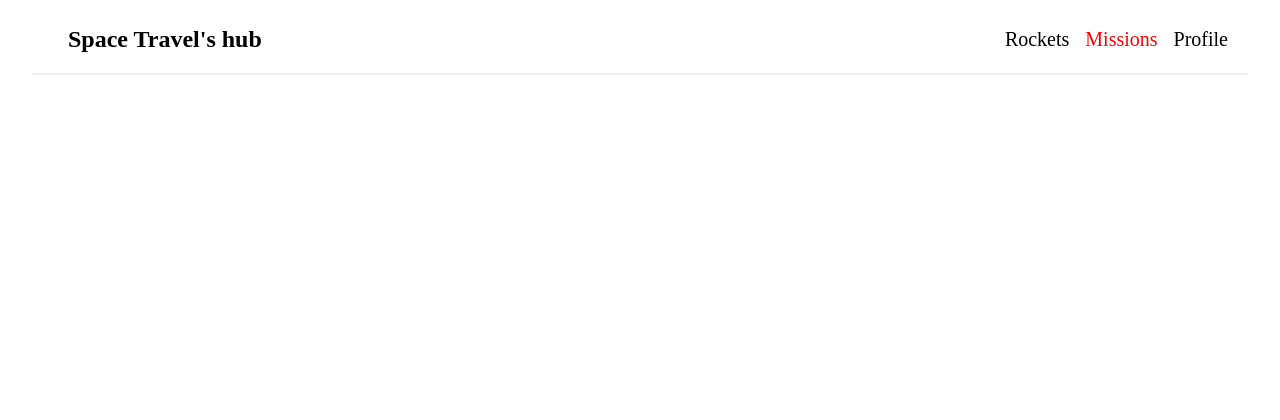
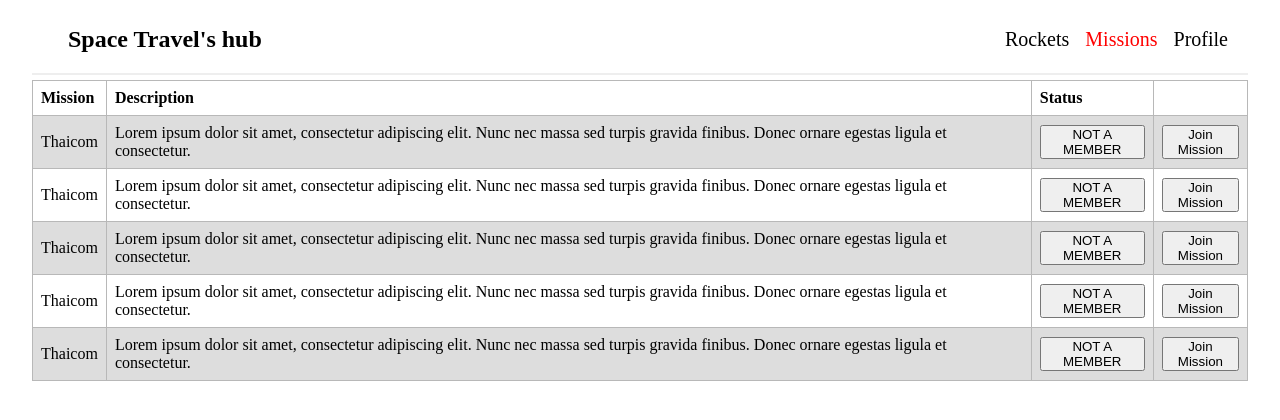
Before and after one commit to AhmedMohsen600/space-travel-hub, a React (Create React App) app: page /missions in a window 1280 px wide. Shown: the top 420 px of the page. Built offline with nearby package versions, Linux system fonts and the light colour scheme.

Commit message:
Add table component

```diff
--- a/src/components/index.js
+++ b/src/components/index.js
@@ -1 +1,2 @@
 export { default as Header } from './header';
+export { default as Table } from './table';
--- a/src/pages/missions/index.js
+++ b/src/components/table/index.js
@@ -4,9 +4,9 @@ import {
   TableBody,
   MissionStatus,
   JoinMission,
-} from './styles/missions';
+} from './styles/table';
 
-const Missions = () => {
+const Table = () => {
   return (
     <MissionsWrapper>
       <MainHeadings>
@@ -93,4 +93,4 @@ const Missions = () => {
   );
 };
 
-export default Missions;
+export default Table;
--- /dev/null
+++ b/src/pages/Missions.js
@@ -0,0 +1,11 @@
+import { Table } from '../components';
+
+const Missions = () => {
+  return (
+    <>
+      <Table />
+    </>
+  );
+};
+
+export default Missions;
--- a/src/pages/index.js
+++ b/src/pages/index.js
@@ -1,3 +1,5 @@
 export { default as Rocket } from './Rockets';
 
 export { default as Profile } from './Profile';
+
+export { default as Missions } from './Missions';
--- a/src/routes/pages-routes.js
+++ b/src/routes/pages-routes.js
@@ -1,14 +1,14 @@
 import { Routes, Route } from 'react-router-dom';
 import { Header } from '../components';
 import * as ROUTES from '../constant/routes';
-import { Profile, Rocket } from '../pages';
+import { Profile, Rocket, Missions } from '../pages';
 
 export default function PageRoutes() {
   return (
     <Routes>
       <Route element={<Header />}>
         <Route path={ROUTES.ROCKETS} element={<Rocket />} />
-        <Route path={ROUTES.MISSIONS} />
+        <Route path={ROUTES.MISSIONS} element={<Missions />} />
         <Route path={ROUTES.PROFILE} element={<Profile />} />
       </Route>
     </Routes>
```
Also changed, not shown: src/components/table/styles/table.js (renamed from src/pages/missions/styles/missions.js).
